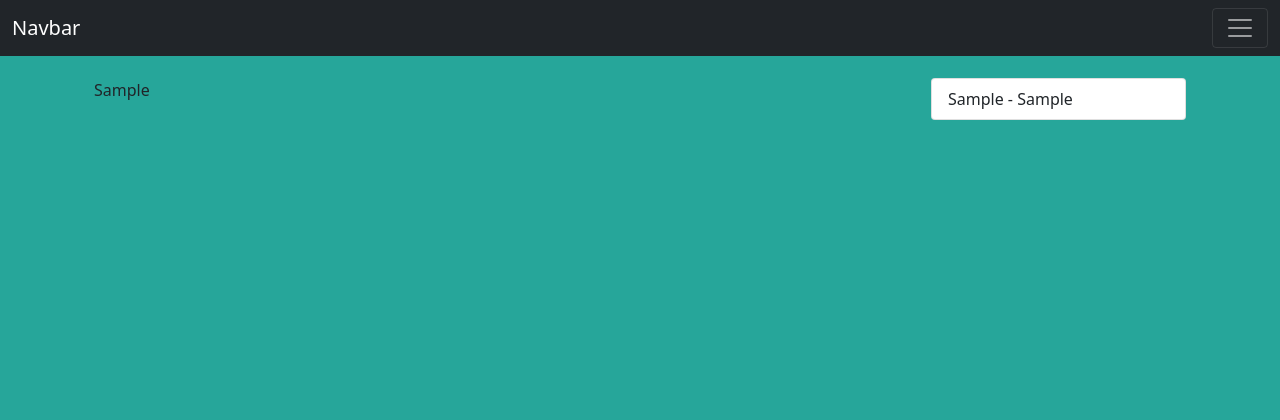
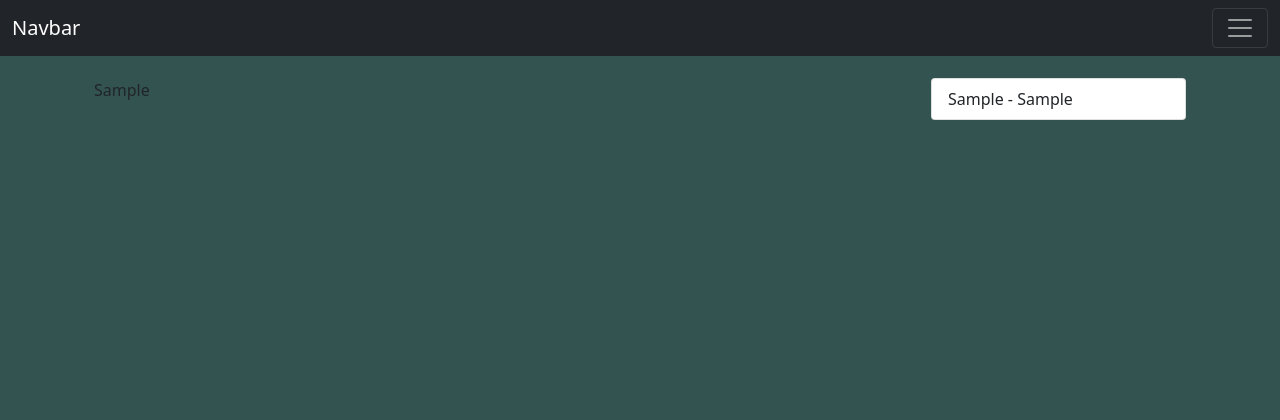
Before and after one commit to daralion/dobleG, a Django app: template GoB/dashboard/templates/dashboard/home.html in a window 1280 px wide. Shown: the top 420 px of the page. Run offline with Django 4.2, Linux system fonts and the light colour scheme; the template is opened without the code that fills it: most values are stand-ins (such as "Sample title", 1, 10 or a date in 2020); some libraries are stand-ins or nearby versions.

Commit message:
color change

```diff
--- a/GoB/dashboard/templates/dashboard/base.html
+++ b/GoB/dashboard/templates/dashboard/base.html
@@ -9,7 +9,7 @@
 
     <title>Dashboard</title>
 </head>
-<body style="background-color:#26a69a">
+<body style="background-color:#335350">
     <script src="https://cdn.plot.ly/plotly-latest.min.js"></script>
     <nav class="navbar navbar-dark bg-dark">
     <div class="container-fluid">
```
